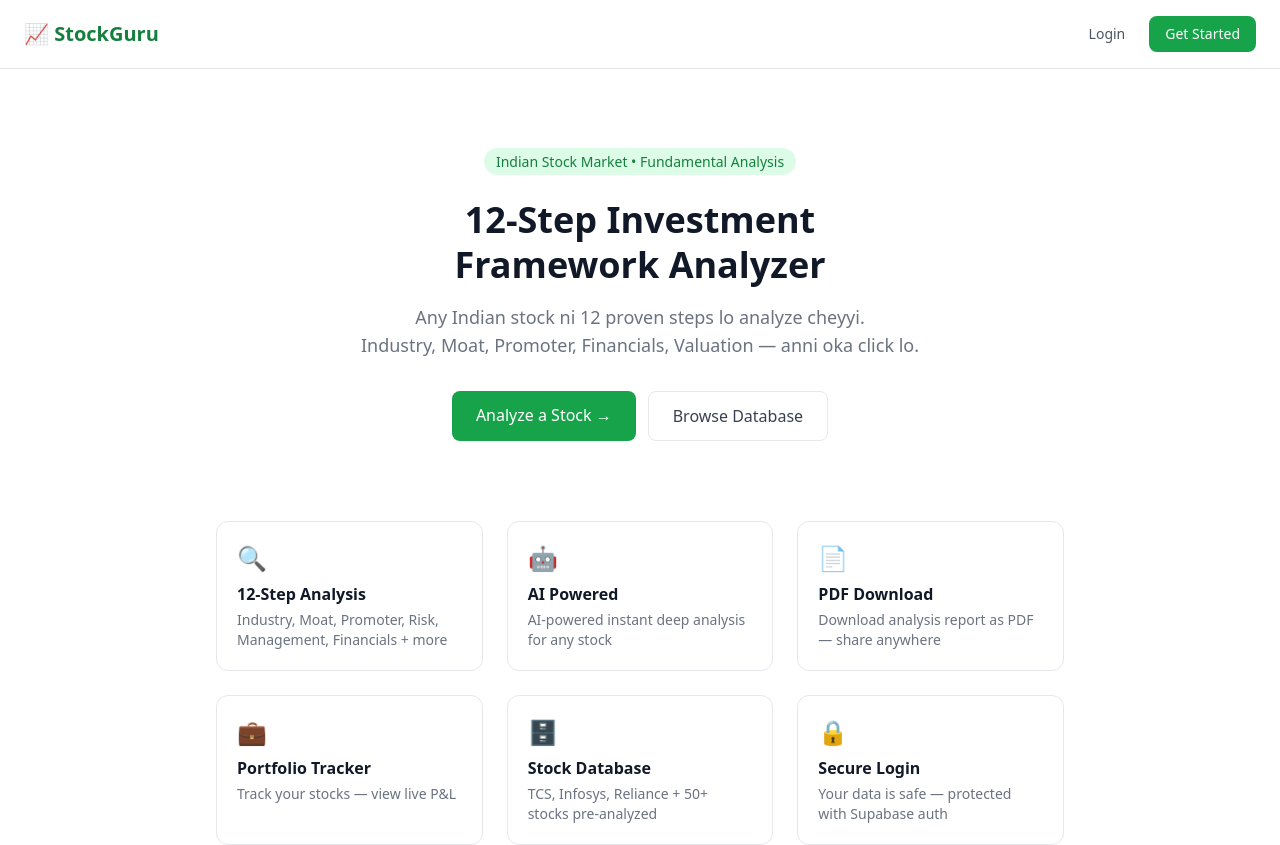
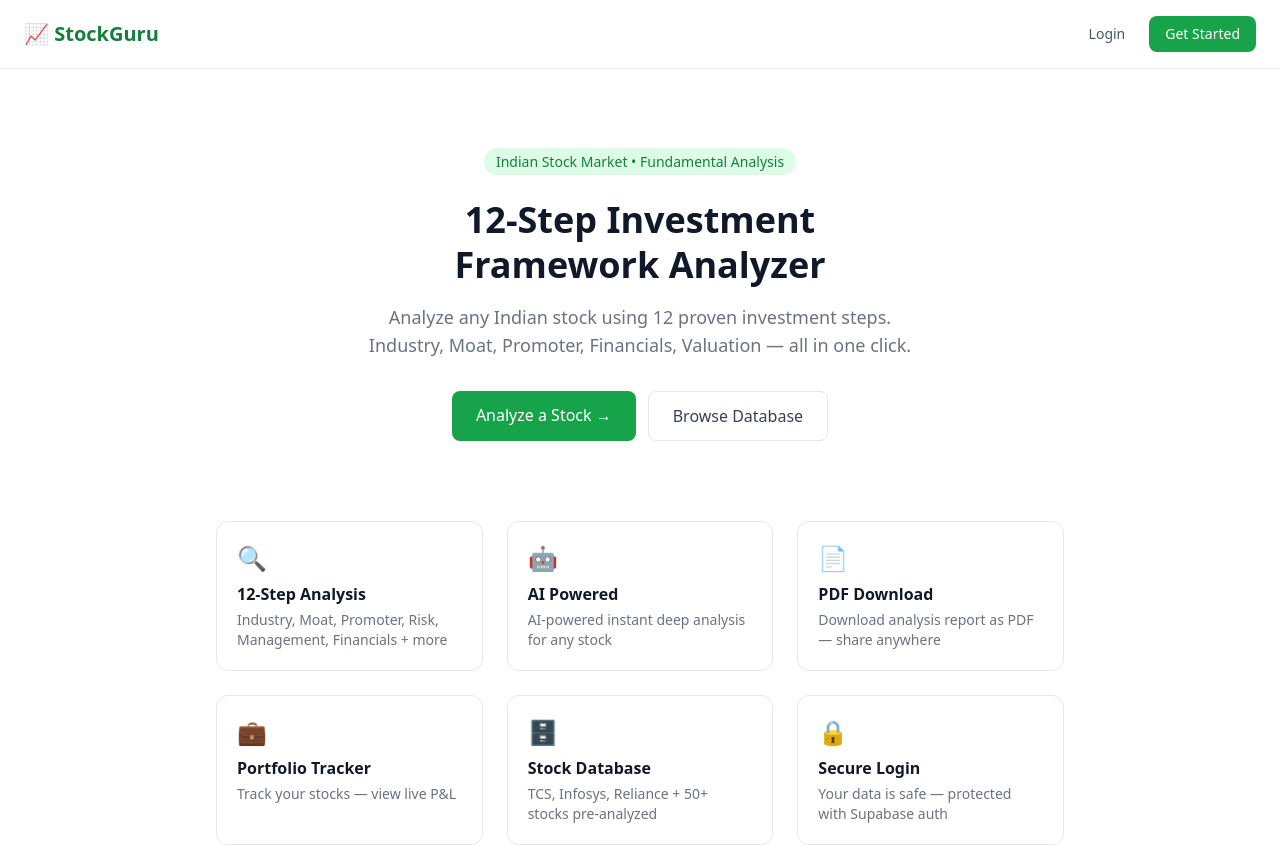
Before and after one commit to sony-s5/stockguru, a Next.js app: page / in a window 1280 px wide. Shown: the top 845 px of the page. Built offline with nearby package versions, Linux system fonts and the light colour scheme.

Commit message:
fix: pure english text

```diff
--- a/src/app/page.tsx
+++ b/src/app/page.tsx
@@ -22,8 +22,8 @@ export default function Home() {
           12-Step Investment<br />Framework Analyzer
         </h1>
         <p className="mt-4 text-lg text-gray-500">
-          Any Indian stock ni 12 proven steps lo analyze cheyyi. <br />
-          Industry, Moat, Promoter, Financials, Valuation — anni oka click lo.
+          Analyze any Indian stock using 12 proven investment steps. <br />
+          Industry, Moat, Promoter, Financials, Valuation — all in one click.
         </p>
         <div className="mt-8 flex gap-3 justify-center">
           <Link href="/analyze" className="bg-green-600 text-white px-6 py-3 rounded-lg font-medium hover:bg-green-700">
```
